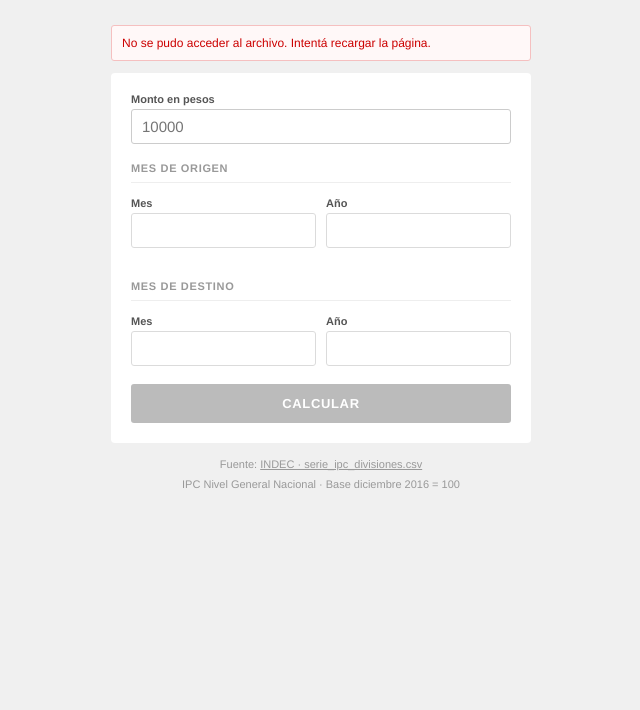
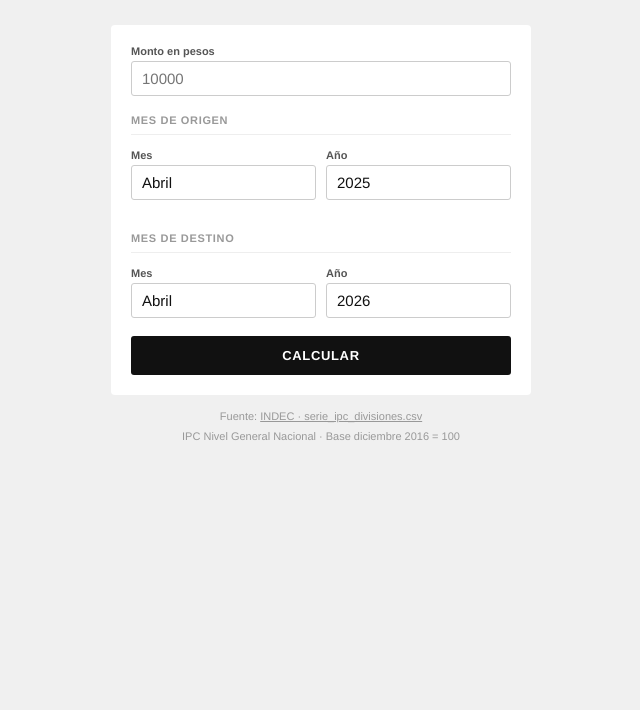
Before and after one commit to nehusandez06/calculadora-inflacion, a plain HTML site: page index.html in a window 1280 px wide. Shown: the part 90-800 px from the top of the page, without its empty margins (319-959 px from the left). Drawn offline with Linux system fonts and the light colour scheme; no server answers.

Commit message:
Add files via upload

```diff
--- a/index.html
+++ b/index.html
@@ -169,23 +169,11 @@ function parsearCSV(text) {
   }
 }
 
-// ── Cargar CSV via proxy CORS ─────────────────────────────────────────────
+// ── Cargar CSV local (mismo repo) ────────────────────────────────────────
 async function cargar() {
-  const CSV_URL = 'https://www.indec.gob.ar/ftp/cuadros/economia/serie_ipc_divisiones.csv';
-  const PROXIES = [
-    `https://corsproxy.io/?${encodeURIComponent(CSV_URL)}`,
-    `https://api.allorigins.win/raw?url=${encodeURIComponent(CSV_URL)}`,
-    `https://cors-anywhere.herokuapp.com/${CSV_URL}`,
-  ];
-
-  let text = null;
-  for (const url of PROXIES) {
-    try {
-      const res = await fetch(url, { signal: AbortSignal.timeout(8000) });
-      if (res.ok) { text = await res.text(); break; }
-    } catch {}
-  }
-  if (!text) throw new Error('No se pudo acceder al archivo. Intentá recargar la página.');
+  const res = await fetch('serie_ipc_divisiones.csv');
+  if (!res.ok) throw new Error(`No se pudo cargar el CSV (HTTP ${res.status}).`);
+  const text = await res.text();
   parsearCSV(text);
   const claves = Object.keys(ipc).sort();
   if (claves.length === 0) throw new Error('El archivo no contiene datos reconocibles.');
```
